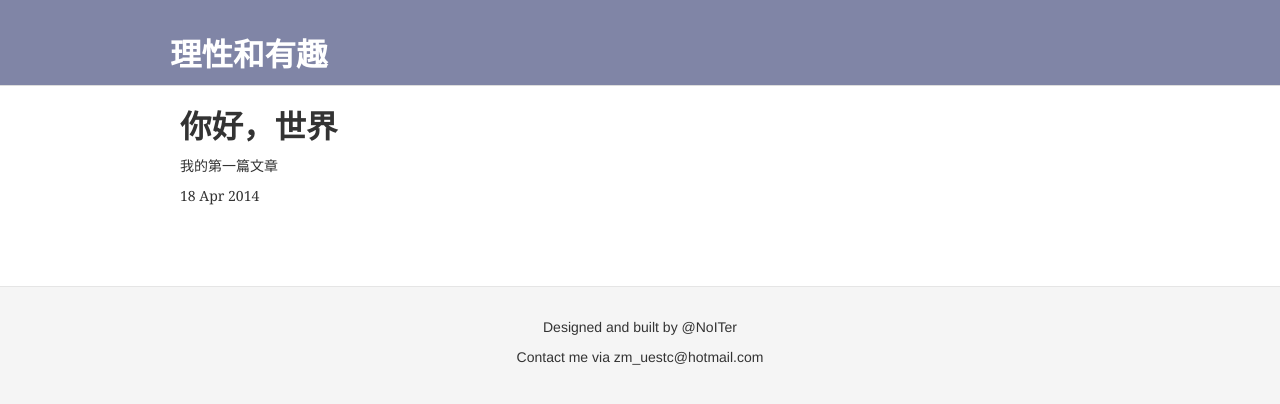
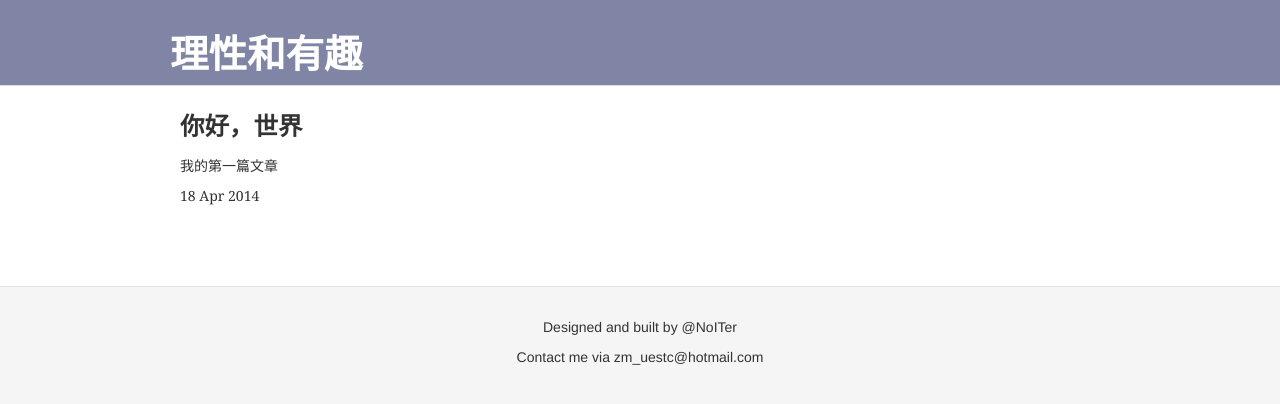
Before and after one commit to noiter/NoITer.github.io, a Jekyll site: the page built from _posts/2014-04-18-MY_FIRST_BLOG.html, in a window 1280 px wide. Shown: the top 404 px of the page. Built offline with Jekyll 4.4.1, drawn with Linux system fonts in a browser that asks for light colours.

Commit message:
Adjust the typography

```diff
--- a/_layouts/default.html
+++ b/_layouts/default.html
@@ -10,7 +10,7 @@
 <body>
 	<header class="subhead jumbotron">
 	    <div class="container">
-	    	<h2>理性和有趣</h2>
+	    	<h1>理性和有趣</h1>
 		</div>
 	</header>
 	<div class="container">
--- a/_layouts/index.html
+++ b/_layouts/index.html
@@ -10,7 +10,7 @@
 <body>
 	<header class="subhead jumbotron">
 		<div class="container">
-			<h2>理性和有趣</h2>
+			<h1>理性和有趣</h1>
 			<blockquote>
 	    		<h5 class="byline">"我对自己的要求很低：我活在世上，无非想要明白些道理，遇见些有趣的事。倘能如我所愿，我的一生的就算成功。为此也要去论是非，否则道理不给你明白，有趣的事也不让你遇到。"</h5>
 	        	<h5 class="byline">——王小波</h5>
--- a/_posts/2014-04-18-MY_FIRST_BLOG.html
+++ b/_posts/2014-04-18-MY_FIRST_BLOG.html
@@ -3,6 +3,6 @@ layout: default
 title: 你好，世界
 ---
 
-<h2>{{ page.title }}</h2>
+<h3>{{ page.title }}</h3>
 <p>我的第一篇文章</p>
 <p>{{ page.date | date_to_string }}</p>
```
